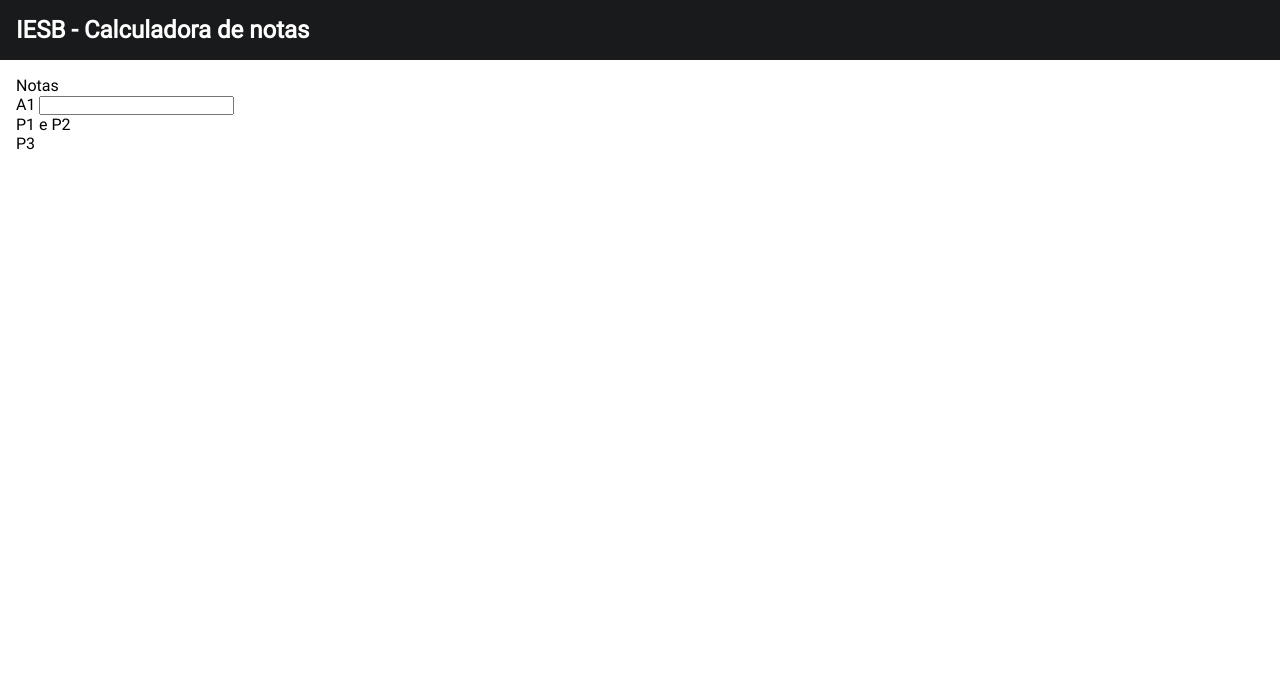
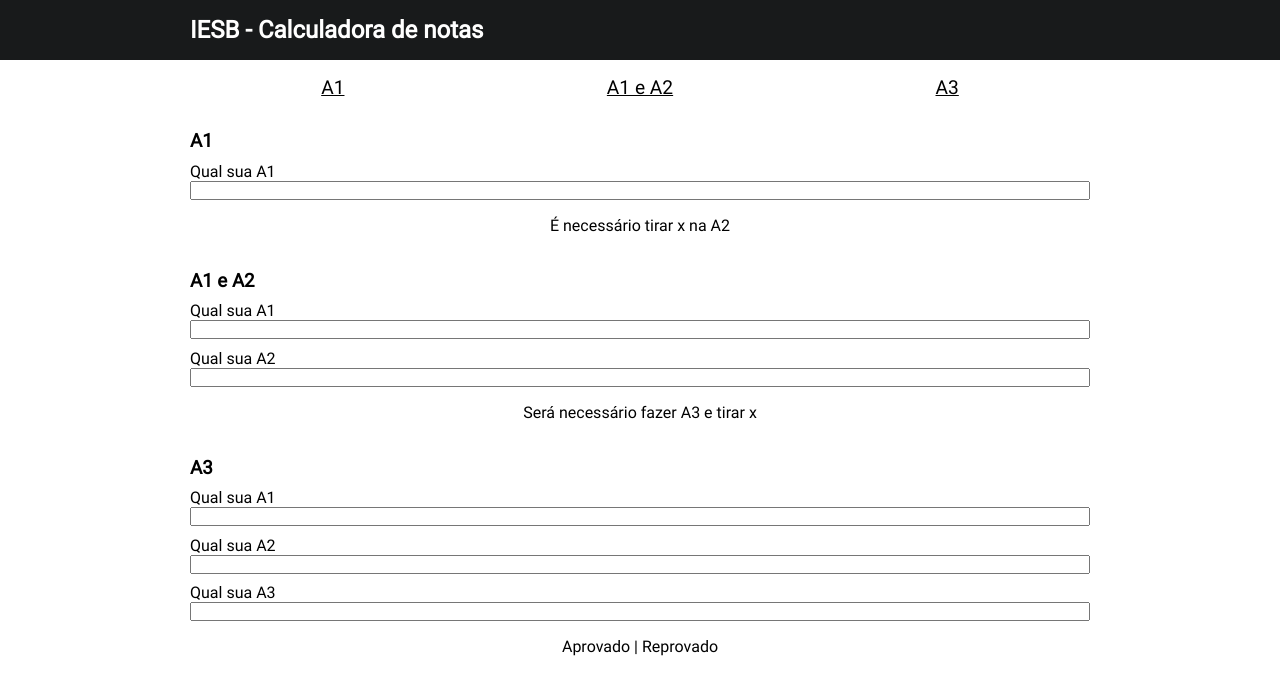
Before and after one commit to wesleyadriann/calculadora_de_notas_iesb, a plain HTML site: page index.html in a window 1280 px wide. Drawn offline with Linux system fonts and the light colour scheme.

Commit message:
Adds base layout
Signed-off-by: Wesley Adriann <wesleyadriann@gmail.com>

```diff
--- a/css/style.css
+++ b/css/style.css
@@ -8,9 +8,13 @@
 
 * {
     box-sizing: border-box;
-    font-family: 'Roboto', sans-serif;
     margin: 0;
     padding: 0;
+}
+
+html {
+    font-family: 'Roboto', sans-serif;
+    scroll-behavior: smooth;
 }
 
 header {
@@ -20,7 +24,61 @@
     width: 100%;
 }
 
+header > div {
+    max-width: 900px;
+    margin-left: auto;
+    margin-right: auto;
+}
+
 main {
     padding: 1em;
     width: 100%;
 }
+
+main > div {
+    max-width: 900px;
+    margin-left: auto;
+    margin-right: auto;
+}
+
+h3 {
+    padding-top: 0.8em;
+}
+
+.navbar {
+    width: 100%;
+}
+
+.navbar > ul {
+    display: flex;
+    justify-content: space-around;
+    list-style-type: none;
+    margin-bottom: 1em;
+}
+
+.navbar li {
+    cursor: pointer;
+    font-size: 1.2em;
+}
+
+.navbar a {
+    color: black;
+}
+
+.input-wrapper {
+    display: flex;
+    flex-direction: column;
+}
+
+.input-wrapper label {
+    margin-top: 0.6em;
+}
+
+.feedback-wrapper {
+    margin: 1em 0;
+    text-align: center;
+}
+
+.feedback-wrapper p {
+    min-height: 23px;
+}
--- a/index.html
+++ b/index.html
@@ -1,28 +1,70 @@
 <!DOCTYPE html>
-<html lang="pt-br">
+<html lang='pt-br'>
     <head>
-        <meta charset="UTF-8">
-        <meta name="viewport" content="width=device-width, initial-scale=1.0">
-        <link rel="stylesheet" href="./css/style.css">
+        <meta charset='UTF-8'>
+        <meta name='viewport' content='width=device-width, initial-scale=1.0'>
+        <link rel='stylesheet' href='./css/style.css'>
         <title>IESB - Calculadora de notas</title>
     </head>
     <body>
         <header>
-            <h2>IESB - Calculadora de notas</h2>
+            <div>
+                <h2>IESB - Calculadora de notas</h2>
+            </div>
         </header>
         <main>
-            Notas
             <div>
-                <label for="onlyA1">A1</label>
-                <input id="onlyA1">
-            </div>
-            <div>
-                P1 e P2
-            </div>
-            <div>
-                P3
+                <nav class='navbar'>
+                    <ul>
+                        <li> <a href="#A1">A1</a> </li>
+                        <li> <a href="#A1A2">A1 e A2</a> </li>
+                        <li> <a href="#A3">A3</a> </li>
+                    </ul>
+                </nav>
+                <div id="A1">
+                    <h3>A1</h3>
+                    <div class="input-wrapper">
+                        <label for='onlyA1'>Qual sua A1</label>
+                        <input id='onlyA1' step='0.01' type='number'>
+                    </div>
+                    <div class="feedback-wrapper">
+                        <p>É necessário tirar <span>x</span> na A2</p>
+                    </div>
+                </div>
+                <div id="A1A2">
+                    <h3>A1 e A2</h3>
+                    <div class="input-wrapper">
+                        <label for='A1'>Qual sua A1</label>
+                        <input id='A1' step='0.01' type='number'>
+                    </div>
+                    <div class="input-wrapper">
+                        <label for='A2'>Qual sua A2</label>
+                        <input id='A2' step='0.01' type='number'>
+                    </div>
+                    <div class="feedback-wrapper">
+                        <p>Será necessário fazer A3 e tirar <span>x</span></p>
+                    </div>
+                </div>
+                <div id="A3">
+                    <h3>A3</h3>
+                    <div class="input-wrapper">
+                        <label for='subA1'>Qual sua A1</label>
+                        <input id='subA1' step='0.01' type='number'>
+                    </div>
+                    <div class="input-wrapper">
+                        <label for='subA2'>Qual sua A2</label>
+                        <input id='subA2' step='0.01' type='number'>
+                    </div>
+                    <div class="input-wrapper">
+                        <label for='A3'>Qual sua A3</label>
+                        <input id='A3' step='0.01' type='number'>
+                    </div>
+                    <div class="feedback-wrapper">
+                        <p>Aprovado | Reprovado</p>
+                    </div>
+                </div>
             </div>
         </main>
-        <script type="module" src="./js/index.js"></script>
+        <script type='module' src='./js/index.js'></script>
     </body>
 </html>
--- a/js/index.js
+++ b/js/index.js
@@ -1,6 +1,6 @@
 
 function App() {
-    // alert('hello world')
+
 }
 
 App();
```
Also changed, not shown: README.md.
